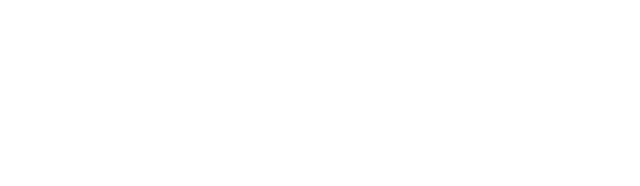
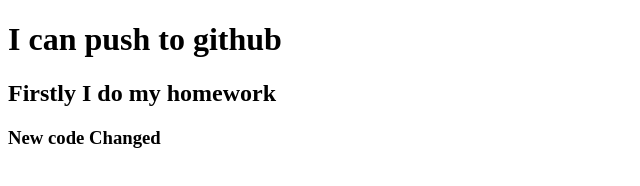
Before and after one commit to susmetaakter/my-first-repo, a plain HTML site: page index.html in a window 1280 px wide. Shown: the whole page, without its empty margins (0-640 px from the left). Drawn offline with Linux system fonts and the light colour scheme.

Commit message:
added header

```diff
--- a/index.html
+++ b/index.html
@@ -7,6 +7,9 @@
     <title>My First Github Repo</title>
 </head>
 <body>
+    <h1>I can push to github</h1>
+    <h2>Firstly I do my homework</h2>
+    <h3>New code Changed</h3>
 
 </body>
 </html>
```
